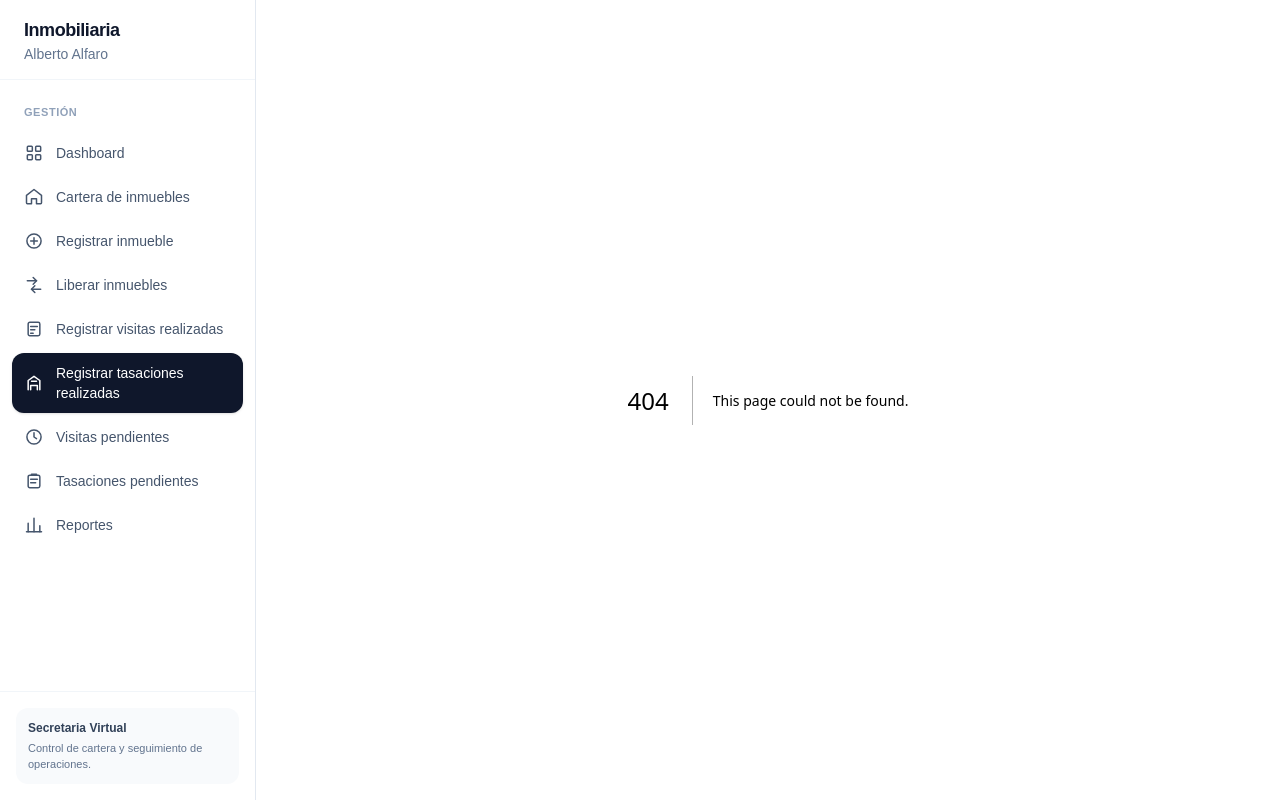
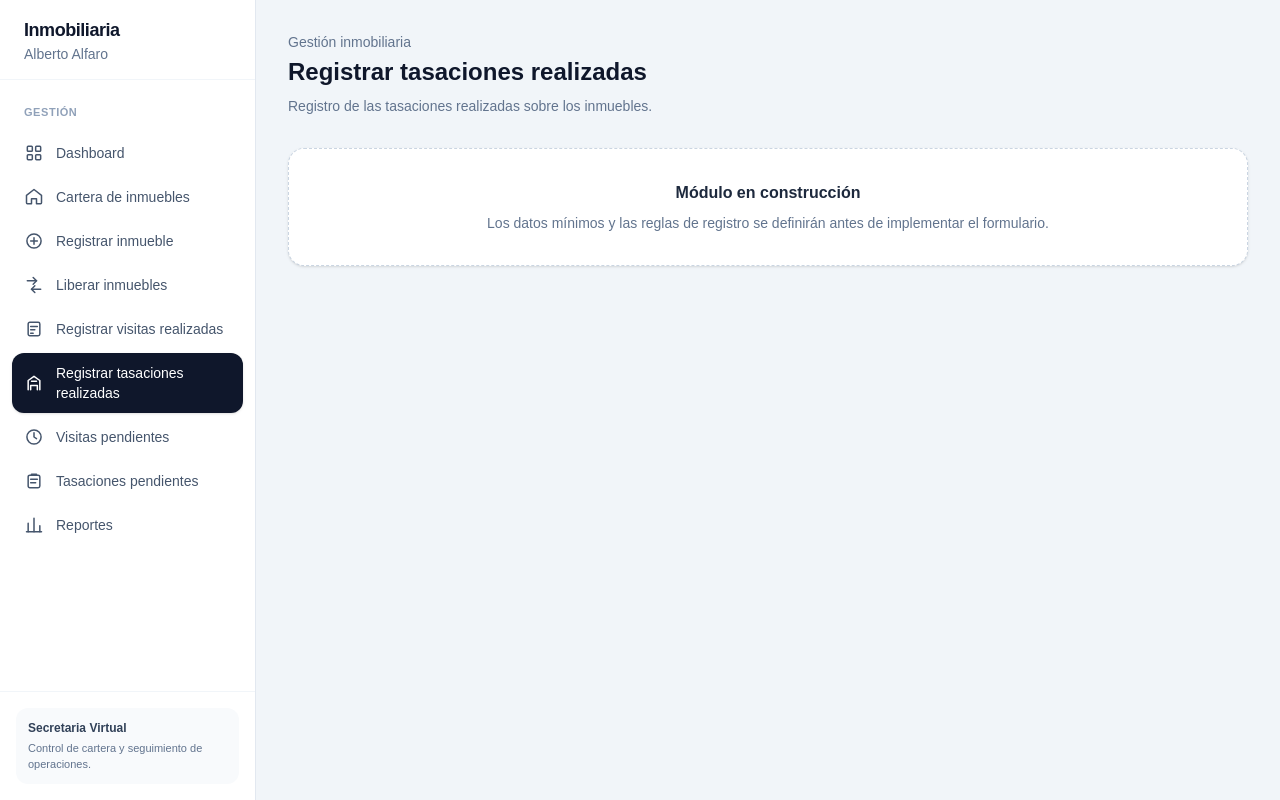
Before and after one commit to cpumaricramoori01-projx/inmobiliaria-alfaro, a Next.js app: page /registrar-tasaciones in a window 1280 px wide. Before the commit this address had no page. Built offline with nearby package versions, Linux system fonts and the light colour scheme.

Commit message:
Agregar pantalla base para registrar tasaciones realizadas

```diff
--- /dev/null
+++ b/app/registrar-tasaciones/page.tsx
@@ -0,0 +1,5 @@
+export default function RegistrarTasacionesPage() {
+  return (
+    <main className="min-h-screen bg-slate-100 p-6 lg:p-8"><div className="mx-auto max-w-5xl"><p className="text-sm text-slate-500">Gestión inmobiliaria</p><h1 className="mt-1 text-2xl font-bold text-slate-900">Registrar tasaciones realizadas</h1><p className="mt-2 text-sm text-slate-500">Registro de las tasaciones realizadas sobre los inmuebles.</p><div className="mt-8 rounded-2xl border border-dashed border-slate-300 bg-white p-8 text-center shadow-sm"><p className="font-semibold text-slate-800">Módulo en construcción</p><p className="mt-2 text-sm text-slate-500">Los datos mínimos y las reglas de registro se definirán antes de implementar el formulario.</p></div></div></main>
+  );
+}
```
